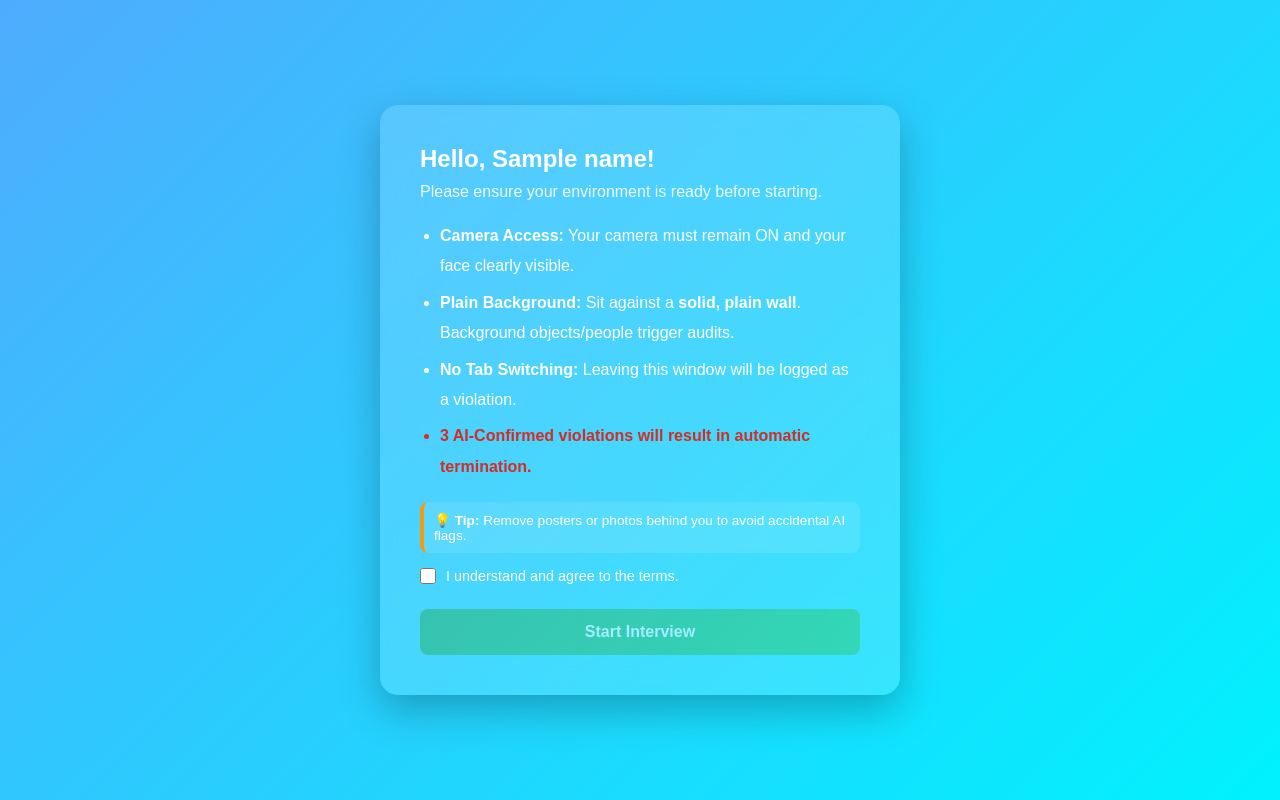
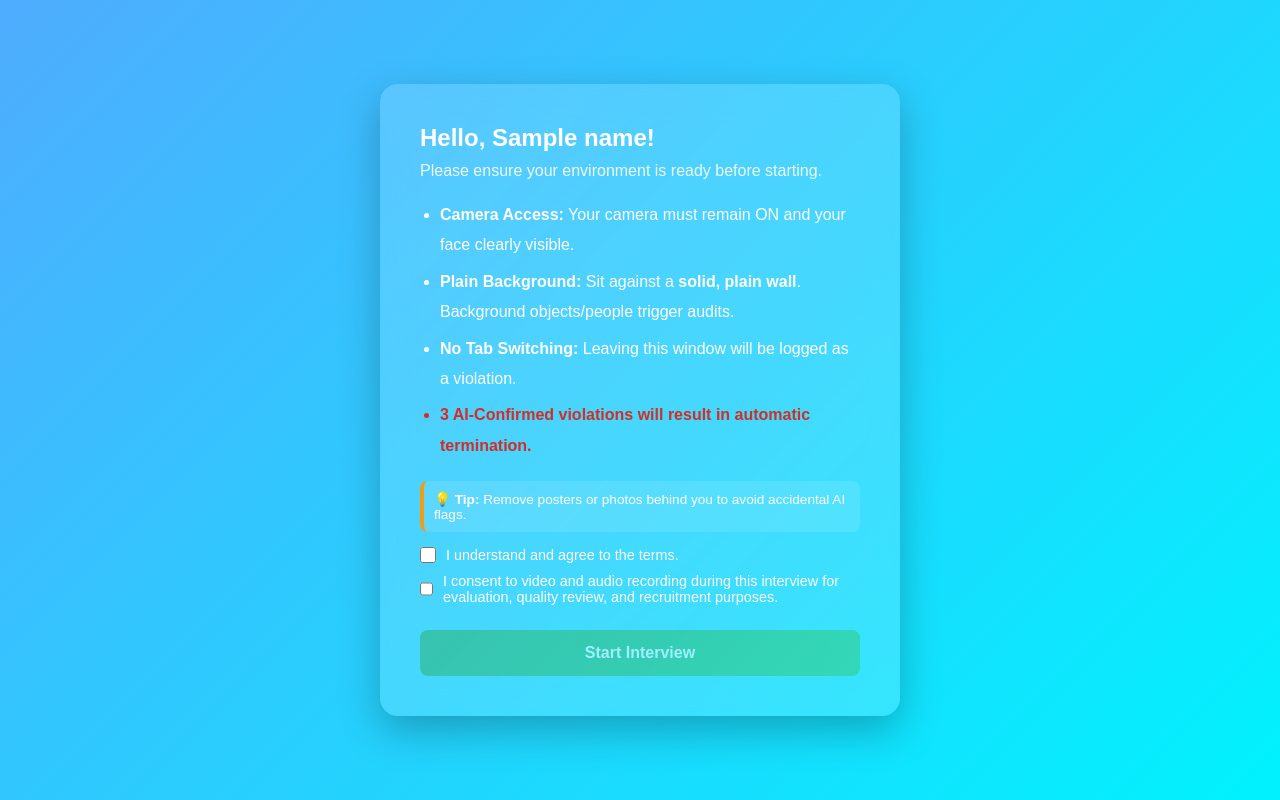
Before and after one commit to charu1605/Interview_platform, a Flask app: template templates/guidelines.html in a window 1280 px wide. Run offline with Flask 3, Linux system fonts and the light colour scheme; the template is opened without the code that fills it: most values are stand-ins (such as "Sample title", 1, 10 or a date in 2020).

Commit message:
video recording saving to cloudinary

```diff
--- a/app.py
+++ b/app.py
@@ -9,6 +9,8 @@ import uuid
 import json
 import os
 from datetime import datetime
+import cloudinary
+import cloudinary.uploader
 import base64
 
 app = Flask(__name__)
@@ -31,6 +33,14 @@ login_manager.login_view = 'login' # Redirects here if not logged in
 @login_manager.user_loader
 def load_user(user_id):
     return User.query.get(int(user_id))
+
+# Configure the SDK using your environment variables
+cloudinary.config(
+    cloud_name=os.getenv("CLOUDINARY_CLOUD_NAME"),
+    api_key=os.getenv("CLOUDINARY_API_KEY"),
+    api_secret=os.getenv("CLOUDINARY_API_SECRET")
+)
+
 
 
 # --- DATABASE MODEL ---
@@ -56,6 +66,7 @@ class Interview(db.Model):
     is_used = db.Column(db.Boolean, default=False)
     created_at = db.Column(db.DateTime, default=datetime.utcnow)
     evaluation_json = db.Column(db.Text, nullable=True)
+    video_url = db.Column(db.String(500), nullable=True)
 
 # Initialize the database
 with app.app_context():
@@ -159,12 +170,19 @@ def create_interviews():
     names = request.form.getlist("candidate_names[]")
     resume_files = request.files.getlist("resumes[]")
 
+    # Capture the level selected by the recruiter
+    exp_level = request.form.get('experience_level', 'fresher')
+
     # Zip names and files together to process them as pairs
     for name, resume_file in zip(names, resume_files):
         if name and resume_file and resume_file.filename != '':
             # 1. Process resume
             resume_text = extract_text_from_pdf(resume_file)
-            questions = generate_questions(jd, resume_text)
+
+            # --- CHANGE: Pass the exp_level to your AI function ---
+            questions = generate_questions(jd, resume_text, exp_level)
+            # ------------------------------------------------------
+
             session_id = str(uuid.uuid4())
 
             # 2. Save record
@@ -173,14 +191,14 @@ def create_interviews():
                 user_id=current_user.id,
                 candidate_name=name,
                 jd_text=jd,
-                questions_json=json.dumps(questions)
+                questions_json=json.dumps(questions),
+                # PRO TIP: Add this if you want to track the level in your DB
+                # experience_level=exp_level
             )
             db.session.add(new_interview)
 
     db.session.commit()
-    # Redirect back to the dashboard to see the new links
     return redirect(url_for('recruiter_dashboard'))
-
 @app.route("/interview/<session_id>")
 def start_interview(session_id):
     interview = Interview.query.filter_by(session_id=session_id).first()
@@ -377,6 +395,40 @@ def from_json_filter(s):
         return []
 
 
+@app.route('/upload-interview-video', methods=['POST'])
+def upload_interview_video():
+    try:
+        video_file = request.files.get('video')
+        interview_id = request.form.get('interview_id') # This is your session_id
+
+        if not video_file:
+            return jsonify({"status": "error", "message": "No video file received"}), 400
+
+        # Upload the file stream directly to Cloudinary
+        upload_result = cloudinary.uploader.upload(
+            video_file,
+            resource_type="video",
+            folder="interviews"
+        )
+
+        video_url = upload_result.get('secure_url')
+        print(f"🎥 Success! Video saved at: {video_url}")
+
+        # --- DATABASE UPDATE: SAVE IMMEDIATELY ---
+        # Look up the interview record using the session_id sent by the frontend
+        interview = Interview.query.filter_by(session_id=interview_id).first()
+        if interview:
+            interview.video_url = video_url
+            db.session.commit()
+            print("💾 Video URL permanently linked to database record!")
+        # -----------------------------------------
+
+        return jsonify({"status": "success", "url": video_url})
+
+    except Exception as e:
+        print(f"❌ Cloudinary Upload Error: {e}")
+        return jsonify({"status": "error", "message": str(e)}), 500
+
 if __name__ == "__main__":
     # Get port from environment, default to 5000 for local testing
     port = int(os.environ.get("PORT", 5000))
--- a/gemini_utils.py
+++ b/gemini_utils.py
@@ -17,12 +17,12 @@ FLASH_MODEL = "models/gemini-2.5-flash"
 import time
 import json
 
-def generate_questions(jd, resume):
+def generate_questions(jd, resume, experience_level='fresher'):
     # Defining the model outside the retry loop
     # Switching to FLASH_MODEL is good as it's faster and more available
 
     prompt = f"""
-    You are an entry-level technical interviewer.
+    You are a professional technical interviewer looking for a {experience_level}-level candidate.
     Based on the JD and Resume provided, generate:
     - 2 EASY technical questions
     - 1 EASY behavioral question
--- a/templates/guidelines.html
+++ b/templates/guidelines.html
@@ -3,106 +3,35 @@
 <head>
     <title>Interview Guidelines</title>
     <style>
+        * { margin:0; padding:0; box-sizing:border-box; font-family:'Poppins',sans-serif; }
+        body { height:100vh; display:flex; justify-content:center; align-items:center; background:linear-gradient(135deg,#4facfe,#00f2fe); }
+        .box { background:rgba(255,255,255,0.15); backdrop-filter:blur(15px); padding:40px; border-radius:18px; box-shadow:0 15px 40px rgba(0,0,0,0.25); max-width:520px; color:white; }
+        h2 { margin-bottom:10px; font-weight:600; }
+        p { margin-bottom:20px; opacity:0.9; }
+        ul { padding-left:20px; line-height:1.9; margin-bottom:20px; }
+        ul li { margin-bottom:6px; }
+        .warning { color:#d42d24; font-weight:600; }
+        label { display:flex; align-items:center; gap:10px; margin-top:10px; font-size:0.9rem; }
+        input[type="checkbox"] { width:16px; height:16px; cursor:pointer; }
 
-*{
-margin:0;
-padding:0;
-box-sizing:border-box;
-font-family:'Poppins',sans-serif;
-}
-
-/* Background */
-
-body{
-height:100vh;
-display:flex;
-justify-content:center;
-align-items:center;
-background:linear-gradient(135deg,#4facfe,#00f2fe);
-}
-
-/* Glass Card */
-
-.box{
-background:rgba(255,255,255,0.15);
-backdrop-filter:blur(15px);
-padding:40px;
-border-radius:18px;
-box-shadow:0 15px 40px rgba(0,0,0,0.25);
-max-width:520px;
-color:white;
-}
-
-/* Heading */
-
-h2{
-margin-bottom:10px;
-font-weight:600;
-}
-
-/* Paragraph */
-
-p{
-margin-bottom:20px;
-opacity:0.9;
-}
-
-/* List */
-
-ul{
-padding-left:20px;
-line-height:1.9;
-margin-bottom:20px;
-}
-
-ul li{
-margin-bottom:6px;
-}
-
-/* Warning */
-
-.warning{
-color:#d42d24;
-font-weight:600;
-}
-
-/* Checkbox section */
-
-label{
-display:flex;
-align-items:center;
-gap:10px;
-margin-top:10px;
-font-size:0.9rem;
-}
-
-input[type="checkbox"]{
-width:16px;
-height:16px;
-cursor:pointer;
-}
-
-/* Start button */
-
-.btn{
+        /* Updated Button Style */
+        .btn {
             display:block;
             width:100%;
             padding:14px;
             background:linear-gradient(135deg,#27ae60,#2ecc71);
             color:white;
             text-align:center;
-text-decoration:none;
+            border: none;
             border-radius:8px;
             font-weight:600;
             margin-top:25px;
             transition:0.3s;
+            cursor: pointer;
+            font-size: 1rem;
         }
-
-.btn:hover{
-transform:translateY(-2px);
-box-shadow:0 8px 20px rgba(0,0,0,0.2);
-}
-
+        .btn:disabled { opacity: 0.5; cursor: not-allowed; }
+        .btn:hover:not(:disabled) { transform:translateY(-2px); box-shadow:0 8px 20px rgba(0,0,0,0.2); }
     </style>
 </head>
 <body>
@@ -124,21 +53,49 @@ box-shadow:0 8px 20px rgba(0,0,0,0.2);
         <label>
             <input type="checkbox" id="consent"> I understand and agree to the terms.
         </label>
-    <a href="#" id="startLink" class="btn" style="opacity: 0.5; pointer-events: none;">Start Interview</a>
+        <label>
+        <input type="checkbox" id="recordConsent">
+        I consent to video and audio recording during this interview for evaluation, quality review, and recruitment purposes.
+    </label>
+
+        <button id="startBtn" class="btn" disabled>Start Interview</button>
     </div>
 
     <script>
         const checkbox = document.getElementById('consent');
-        const link = document.getElementById('startLink');
+        const startBtn = document.getElementById('startBtn');
+
+        // Enable button when checkbox is checked
         checkbox.onchange = function() {
-            if(this.checked) {
-                link.style.opacity = "1";
-                link.style.pointerEvents = "auto";
-                link.href = "/begin_session/{{ session_id }}";
-            } else {
-                link.style.opacity = "0.5";
-                link.style.pointerEvents = "none";
-                link.href = "#";
+            startBtn.disabled = !this.checked;
+        };
+
+        // Handle Permission and Start
+        startBtn.onclick = async function() {
+            startBtn.innerText = "Requesting Camera...";
+            startBtn.disabled = true;
+
+            try {
+                // Request Camera and Mic
+                const stream = await navigator.mediaDevices.getUserMedia({
+                    video: true,
+                    audio: true
+                });
+
+                // If successful, stop the tracks immediately so we don't hold the camera
+                // unnecessarily before the next page loads
+                stream.getTracks().forEach(track => track.stop());
+
+                // Redirect to the interview session
+                window.location.href = "/begin_session/{{ session_id }}";
+
+            } catch (err) {
+                console.error("Permission denied:", err);
+                alert("We need camera and microphone access to continue. Please check your browser settings and try again.");
+
+                // Reset button
+                startBtn.innerText = "Start Interview";
+                startBtn.disabled = false;
             }
         };
     </script>
```
Also changed, not shown: requirements.txt (+69 -8 lines), templates/dashboard.html (+11 -1 lines), templates/interview_session.html (+39 -5 lines), templates/report.html (+30 -2 lines). Lines whose indentation alone changed are shown as unchanged.
